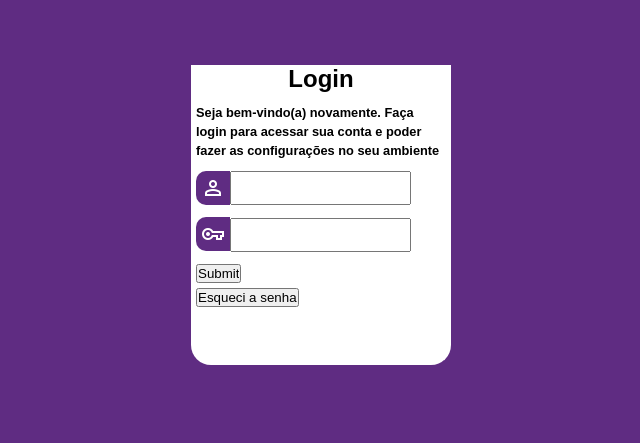
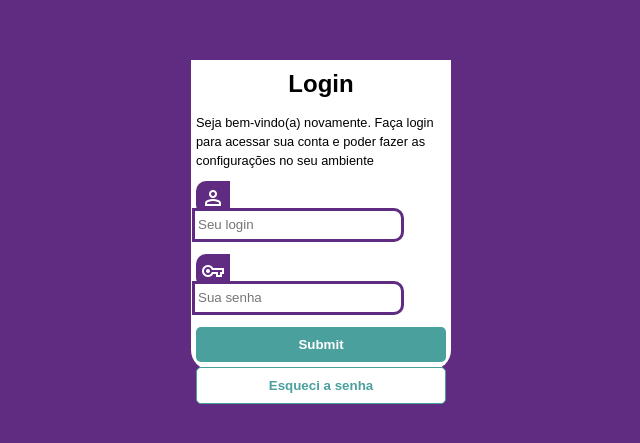
Before and after one commit to devgabrielbrito/projeto-login, a plain HTML site: page index.html in a window 1280 px wide. Shown: the part 335-778 px from the top of the page, without its empty margins (319-959 px from the left). Drawn offline with nearby package versions, Linux system fonts and the light colour scheme.

Commit message:
atualização projeto

```diff
--- a/estilos/style.css
+++ b/estilos/style.css
@@ -20,6 +20,7 @@ body {
     height: 100vh;
     background-color: var(--cor2);
     font-family: Arial, Helvetica, sans-serif;
+    box-sizing: border-box;
 }
 
 main {
@@ -38,12 +39,13 @@ main {
 main h1 {
     text-align: center;
     font-weight: bolder;
-    margin: 10px;
+    margin-bottom: 15px;
+    padding: 0;
 }
 
 main p {
+    font-family: Arial, Helvetica, sans-serif;
     margin: 5px;
-    font-weight: bold;
     font-size: 0.8em;
     line-height: 1.5em;
     margin-bottom: 10px;
@@ -55,14 +57,43 @@ main label {
 }
 
 #ilogin, #isenha {
-    height: 30px;
+    height: 22px;
     transform: translate(-4px, -7px);
 }
 
+input#isenha, input#ilogin {
+    width: 200px;
+    margin: auto;
+    border-radius: 0 10px 10px 0;
+    border: 3px solid #5f2c82;
+    padding: 3px;
+}
 
+input#ienviar {
+    width: 100%;
+    background-color: #49a09d;
+    color: white;
+    border: none;
+    padding: 10px;
+    font-weight: bolder;
+    border-radius: 5px;
+}
+
+input#iesqueci {
+    width: 100%;
+    background-color: #ffffff;
+    color: var(--cor1);
+    border: none;
+    padding: 10px;
+    font-weight: bolder;
+    border-radius: 5px;
+    border: 1px solid var(--cor1);
+
+}
 
 label {
     display: block;
+    padding: 0;
 }
 
 section {
@@ -71,6 +102,8 @@ section {
     height: 300px;
     border-radius: 0 0 20px 20px;
     margin-bottom: 0;
+    padding-bottom: 0;
+    padding-top: 10px;
 }
 
 .material-symbols-outlined {
--- a/index.html
+++ b/index.html
@@ -16,16 +16,16 @@
             <p>Seja bem-vindo(a) novamente. Faça login para acessar sua conta e poder fazer as configurações no seu ambiente</p>
             <form action="#" method="GET">
                 <label for="ilogin"> <span class="material-symbols-outlined">person</span>
-                    <input type="email" name="login" id="ilogin" required>
+                    <input type="email" name="login" id="ilogin" required placeholder="Seu login">
                 </label>
                 <label for="isenha"> <span class="material-symbols-outlined">vpn_key</span>
-                    <input type="password" name="senha" id="isenha" required>
+                    <input type="password" name="senha" id="isenha" required placeholder="Sua senha">
                 </label>
                 <label for="ienviar">
                     <input type="submit" name="enviar" id="ienviar">
                 </label>
                 <label for="iesqueci">
-                    <input type="button" value="Esqueci a senha">
+                    <input type="button" name="esqueci" id="iesqueci" value="Esqueci a senha">
                 </label>
             </form>
         </section>
```
